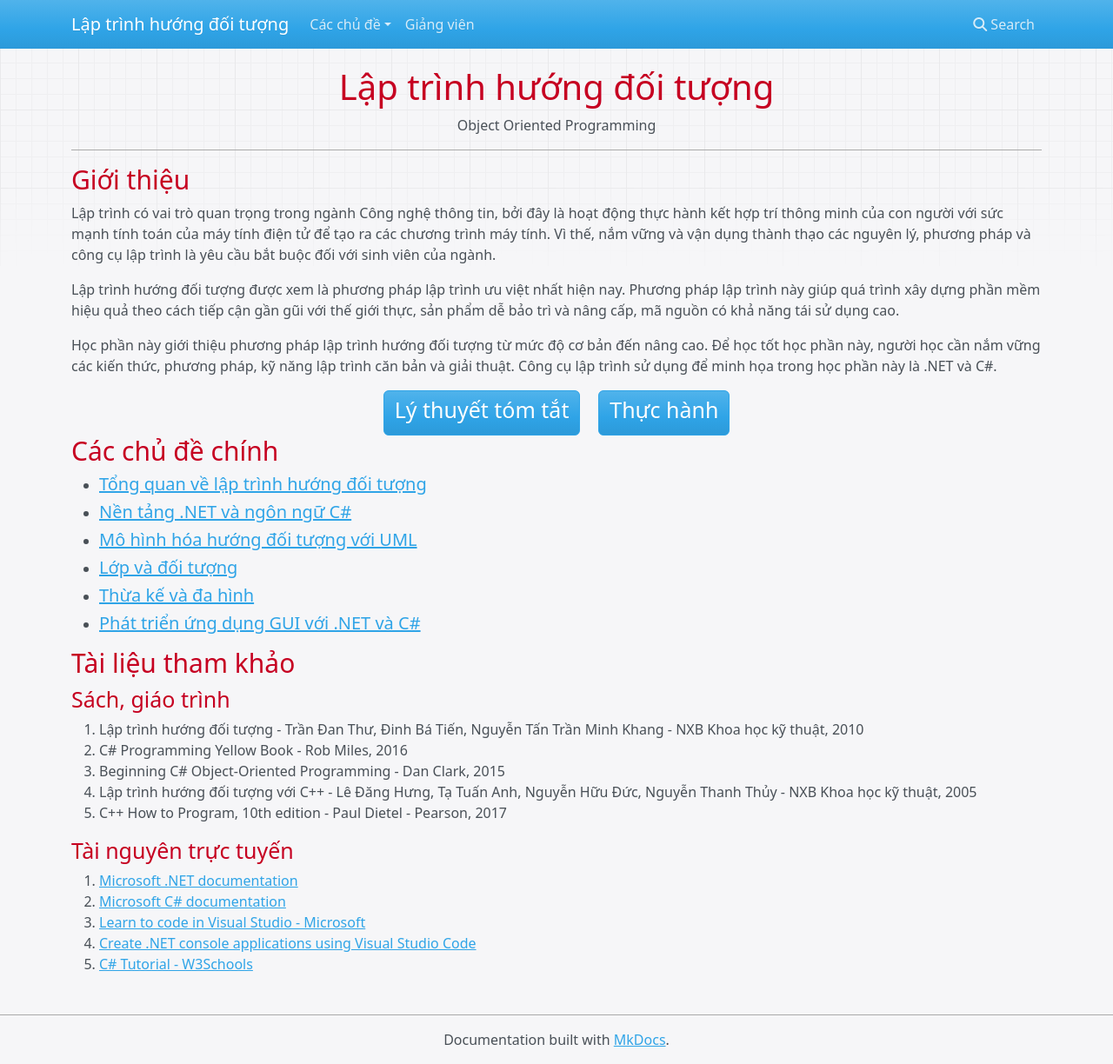
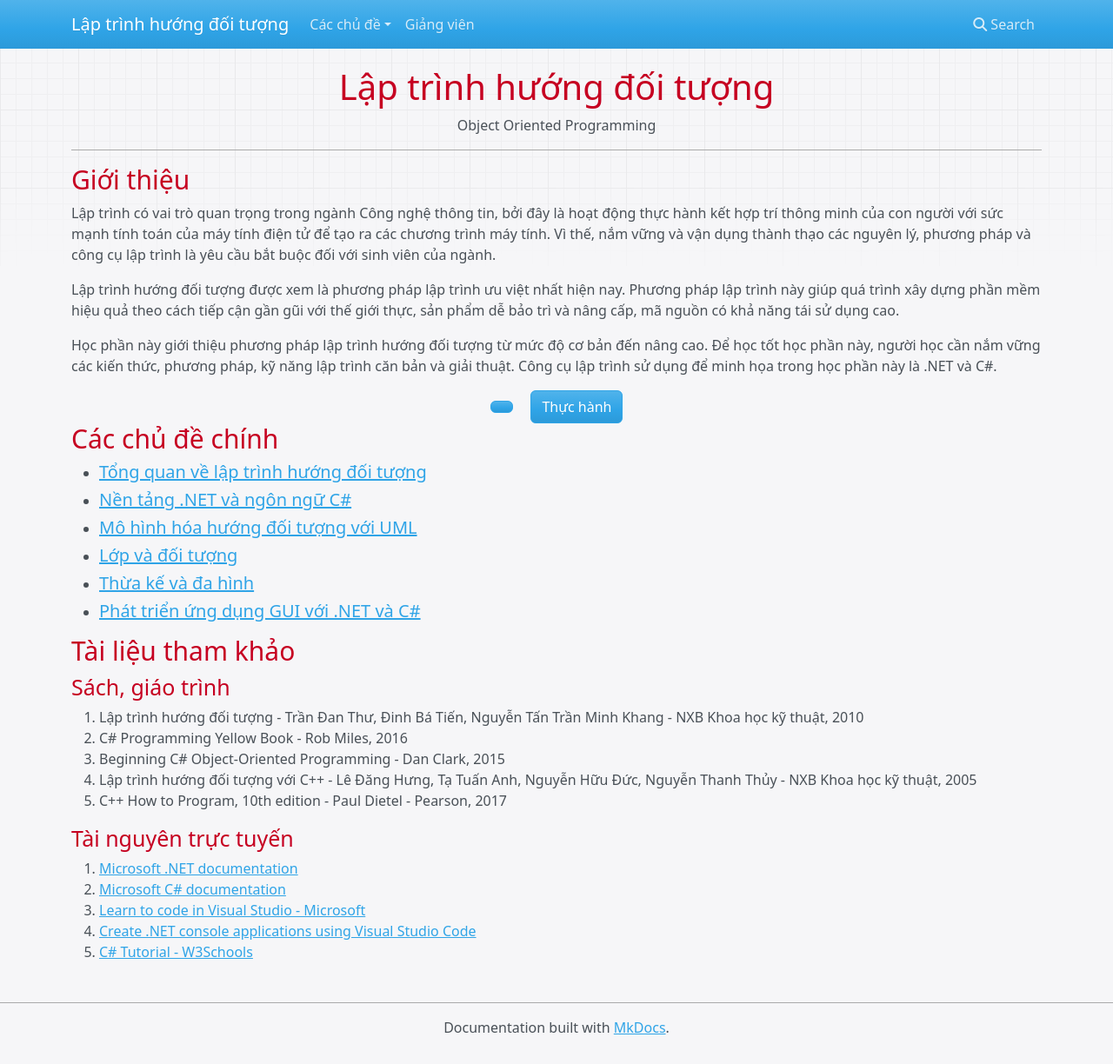
Before and after one commit to nd-hung/python-programming, an MkDocs documentation site: the page built from docs/README.md, in a window 1280 px wide and 1224 px high. Shown: the whole window at 87% size. Built offline with MkDocs 1.6.1, drawn with Linux system fonts in a browser that asks for light colours; nearby versions of some CDN libraries; old or Windows-style settings are respelled for this version of MkDocs.

Commit message:
Fixed button error

```diff
--- a/docs/README.md
+++ b/docs/README.md
@@ -13,11 +13,9 @@ Lập trình hướng đối tượng được xem là phương pháp lập trì
 Học phần này giới thiệu phương pháp lập trình hướng đối tượng từ mức độ cơ bản đến nâng cao. Để học tốt học phần này, người học cần nắm vững các kiến thức, phương pháp, kỹ năng lập trình căn bản và giải thuật. Công cụ lập trình sử dụng để minh họa trong học phần này là .NET và C#.
 
 <div class="text-center">
-    <a href="topics/overview/" class="btn btn-primary" role="button"><h3 style="color:White;">Lý thuyết tóm tắt</h3></a>
+    <a href="topics/overview/" class="btn btn-primary" role="button"></a>
     &nbsp;&nbsp;&nbsp;
-    <a href="labs/" class="btn btn-primary" role="button">
-    <h3 style="color:White;">
-    Thực hành</h3></a>
+    <a href="labs/" class="btn btn-primary" role="button">Thực hành</a>
 </div>
 
 ## Các chủ đề chính
```
